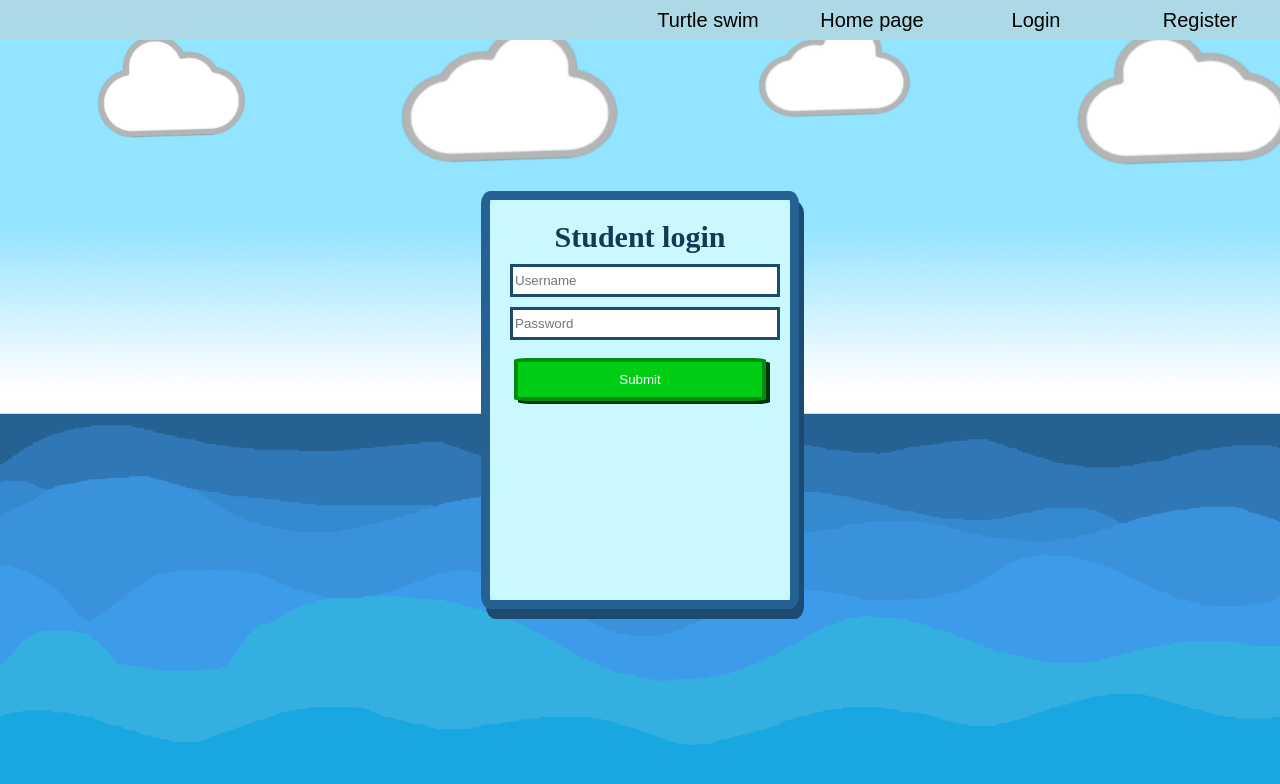
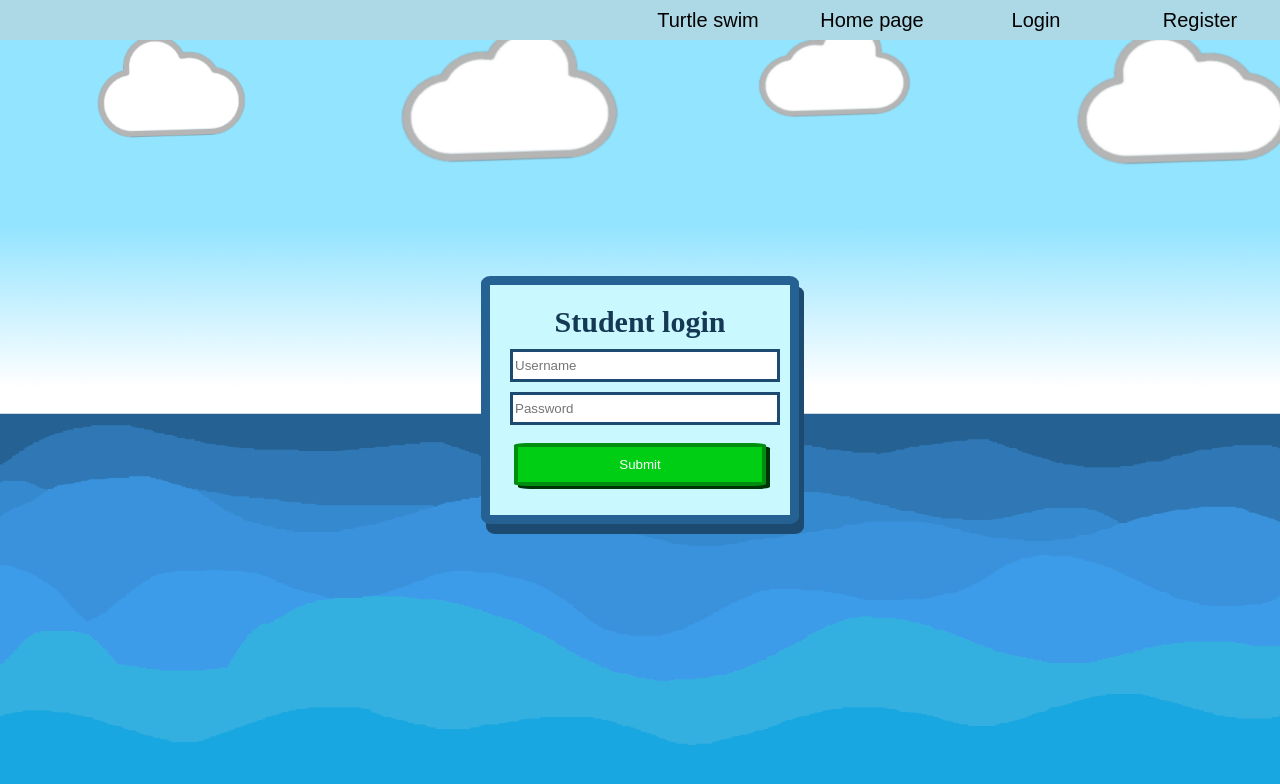
Before and after one commit to SophKirkup/Team_17, a Flask app: page /studentLogin in a window 1280 px wide. Shown: the top 784 px of the page. Run offline with Flask 2, Linux system fonts and the light colour scheme.

Commit message:
Made the login box smaller

```diff
--- a/static/style.css
+++ b/static/style.css
@@ -12,7 +12,7 @@ body {
 .login {
     background-color: rgba(201,248,255,255);
     color: blue;
-    height: 380px;
+    height: 210px;
     width: 280px;
     top: 50%;
     left: 50%;
```
